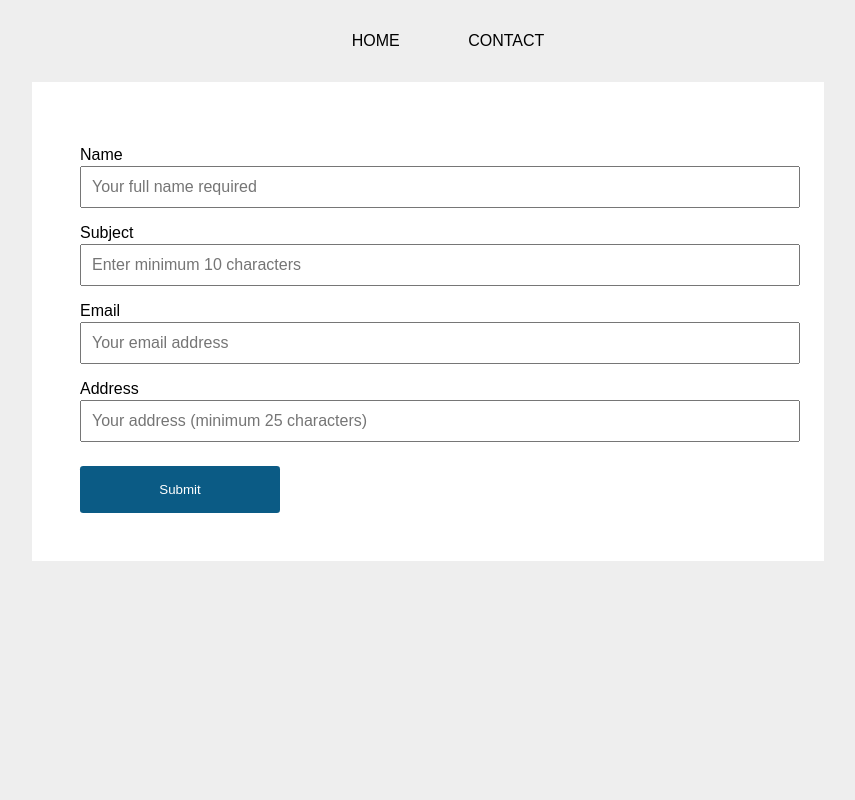
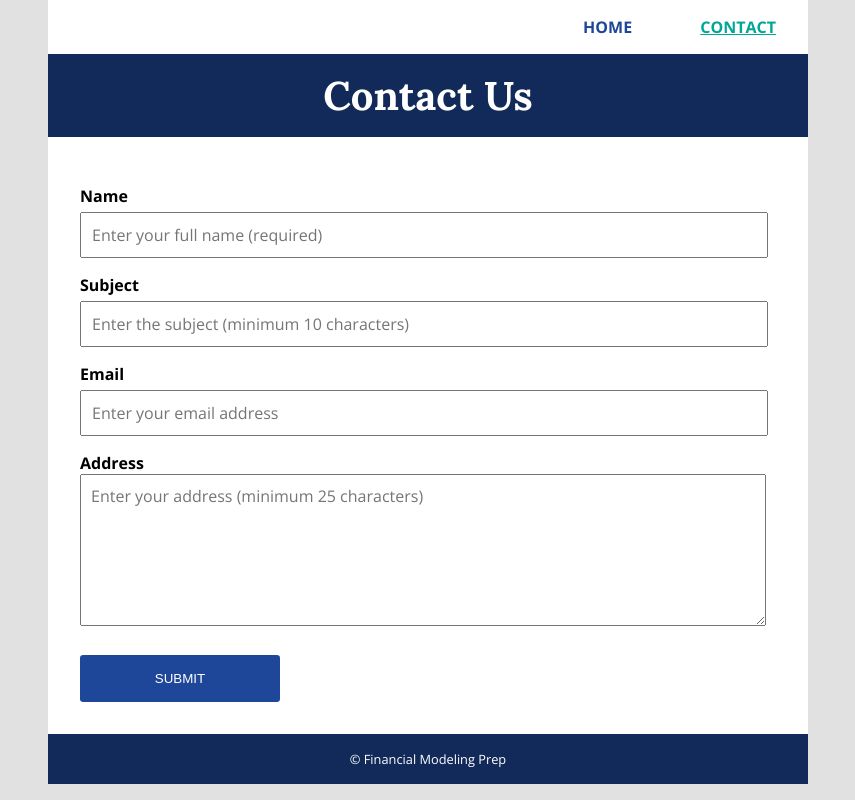
Before and after one commit to DaliaSir/javaScript1_ca, a plain HTML site: page contact.html in a window 1280 px wide. Shown: the whole page, without its empty margins (212-1067 px from the left). Drawn offline with nearby package versions, Linux system fonts and the light colour scheme.

Commit message:
Changes made

```diff
--- a/contact.html
+++ b/contact.html
@@ -1,51 +1,85 @@
-<!doctype html>
+<!DOCTYPE html>
 <html lang="en">
   <head>
-    <meta charset="utf-8">
-	<meta name="description" content="Contact form">
-	<meta name="keywords" content="Contact, Contact form">
-	<meta name="author" content="Dalia Sireikyte">
-	<meta name="viewport" content="width=device-width, initial-scale=1.0">
+    <meta charset="utf-8" />
+    <meta name="description" content="Contact form" />
+    <meta name="keywords" content="Contact, Contact form" />
+    <meta name="author" content="Dalia Sireikyte" />
+    <meta name="viewport" content="width=device-width, initial-scale=1.0" />
     <title>Contact</title>
-    <link rel="stylesheet" href="css/style.css">
+    <link
+      href="https://fonts.googleapis.com/css2?family=Lora:wght@400;600;700&family=Open+Sans:ital,wght@0,400;0,700;1,400&display=swap"
+      rel="stylesheet"
+    />
+    <link rel="stylesheet" href="css/style.css" />
   </head>
   <body>
     <header>
       <nav class="navigation">
         <ul>
           <li><a href="index.html" title="Home">Home</a></li>
-                <li><a href="contact.html" title="Contact">Contact</a></li>
+          <li>
+            <a href="contact.html" title="Contact" id="active">Contact</a>
+          </li>
         </ul>
       </nav>
     </header>
-  <body>
+
     <main class="contact-container">
+      <h1>Contact Us</h1>
+      <div id="message"></div>
+      <form id="contact-form">
+        <label for="name"
+          >Name
+          <input
+            type="text"
+            name="name"
+            placeholder="Enter your full name (required)"
+            id="name"
+          />
+        </label>
+        <div class="form-error" id="nameError">Please enter your full name</div>
+        <label for="subject"
+          >Subject
+          <input
+            type="text"
+            name="subject"
+            placeholder="Enter the subject (minimum 10 characters)"
+            id="subject"
+          />
+        </label>
+        <div class="form-error" id="subjectError">
+          Subject must be at least 10 characters long
+        </div>
+        <label for="email"
+          >Email
+          <input
+            type="email"
+            name="email"
+            placeholder="Enter your email address"
+            id="email"
+          />
+        </label>
+        <div class="form-error" id="emailError">
+          Please enter a valid email address
+        </div>
+        <label for="address">Address</label>
+        <textarea
+          name="address"
+          placeholder="Enter your address (minimum 25 characters)"
+          id="address"
+        ></textarea>
 
-        <form id="contact-form">
-            <label>Name
-                <input name="name" placeholder="Your full name required" id="name">
-            </label>
-            <div class="form-error" id="nameError">Please enter your  full name</div>
-            <label>Subject
-                <input name="subject" placeholder="Enter minimum 10 characters" id="subject">
-            </label>
-            <div class="form-error" id="subjectError">Subject must be at least 10 characters long</div>
-            <label>Email
-                <input name="email" placeholder="Your email address" id="email">
-            </label>
-            <div class="form-error" id="emailError">Please enter a valid email address</div>
-            <label>Address
-                <input name="address" placeholder="Your address (minimum 25 characters)" id="address">
-            </label>
-            <div class="form-error" id="addressError">Address must be at least 25 characters long</div>
-            <button >Submit</button>
-            <div id="message"></div>
+        <div class="form-error" id="addressError">
+          Address must be at least 25 characters long
+        </div>
+        <button>Submit</button>
       </form>
-
     </main>
+    <footer>
+      <div class="footer_copy">&copy; Financial Modeling Prep</div>
+    </footer>
 
     <script src="js/contact.js"></script>
-
-
   </body>
 </html>
--- a/css/style.css
+++ b/css/style.css
@@ -1,3 +1,113 @@
+/*----------General----------*/
+
+html {
+  background-color: #e1e1e1;
+}
+
+body {
+  margin: 0 auto;
+  padding: 0;
+  font-family: "Open Sans", "Helvetica", sans-serif;
+  font-size: 1rem;
+  max-width: 760px;
+  background-color: #ffffff;
+}
+
+h1 {
+  font-family: "Lora", "Times New Roman", serif;
+  font-size: 2.5rem;
+  background-color: #122a59;
+  padding: 1rem;
+  margin: 0;
+  color: #ffffff;
+}
+
+.footer_copy {
+  background-color: #122a59;
+  padding: 1rem;
+  text-align: center;
+  color: #ffffff;
+  font-size: 0.8rem;
+}
+
+a {
+  text-decoration: none;
+  color: #000000;
+}
+
+/*----------Navigation----------*/
+
+nav ul {
+  text-transform: uppercase;
+  text-align: right;
+  margin: 0;
+  font-weight: 600;
+}
+
+.breadcrumb-nav {
+  text-transform: uppercase;
+  text-align: left;
+}
+
+nav li,
+.breadcrumb-nav {
+  display: inline-block;
+  margin: 1rem 2rem;
+  color: #1f4799;
+}
+
+nav a {
+  color: #1f4799;
+}
+
+nav a:hover,
+.breadcrumb-nav:hover {
+  color: #03a696;
+}
+
+#active {
+  color: #03a696;
+  text-decoration: underline;
+}
+
+/*----------Main----------*/
+
+.articleContainer {
+  padding: 1rem;
+}
+
+.articleContainer:hover {
+  background-color: #e1e1e1;
+}
+
+.linkToArticle {
+  font-weight: 600;
+  color: #1f4799;
+}
+
+.linkToArticle:hover {
+  color: #03a696;
+}
+
+.container {
+  text-align: center;
+}
+
+.contact-container {
+  max-width: 760px;
+  background-color: #ffffff;
+}
+
+.contact-container h1 {
+  text-align: center;
+}
+
+.results,
+.article-details {
+  margin: 0 auto;
+  padding: 1rem;
+}
+
 .image {
   margin: 1rem;
   height: 290px;
@@ -5,91 +115,88 @@
   background-repeat: no-repeat;
   background-size: contain;
 }
-body {
-  font-family: Arial, Helvetica, sans-serif;
-  background-color: #eeeeee;
-}
-a {
-  text-decoration: none;
-  color: black;
-}
 
-nav ul {
-  text-transform: uppercase;
-  text-align: center;
-}
-
-nav li {
-  display: inline-block;
-  margin: 1rem 2rem;
-}
-.container {
-  max-width: 760px;
-  margin: 0 auto;
-  text-align: center;
-  background-color: #ffffff;
+.articleDetails {
+  font-size: 0.8rem;
   padding: 1rem;
 }
 
-.contact-container {
-  max-width: 760px;
-  margin: 0 auto;
-  background-color: #ffffff;
-  padding: 1rem;
-}
+/*----------form----------*/
 
 form {
-  padding: 2em;
+  padding: 2rem;
+  margin-right: 2rem;
   background: white;
   border-radius: 1rem;
 }
 
+form label {
+  font-weight: 600;
+  display: block;
+  margin-top: 1rem;
+}
+
 input {
   width: 100%;
-  margin-top: 2px;
+  margin-top: 5px;
   padding: 10px;
   font-size: 16px;
+  font-family: "Open Sans", "Helvetica", sans-serif;
+}
+
+textarea {
+  font-family: "Open Sans", "Helvetica", sans-serif;
+  padding: 10px;
+  font-size: 16px;
+  width: 100%;
+  min-height: 130px;
 }
 
 button {
-  background: rgb(11, 91, 133);
+  background-color: #1f4799;
   border: none;
   width: 200px;
   padding: 1rem;
-  color: white;
+  color: #ffffff;
+  text-transform: uppercase;
   margin-top: 1.5rem;
   cursor: pointer;
   border-radius: 0.2rem;
 }
 
-label {
-  display: block;
-  margin-top: 1rem;
+button:hover {
+  background-color: #03a696;
+}
+
+button:active {
+  background-color: rgb(3, 166, 150, 0.7);
 }
 
 .form-error {
   display: none;
-  color: red;
+  color: #ff0000;
   font-size: 0.9rem;
   margin-top: 2px;
 }
 
 .message {
-  background: green;
+  background: #04bf8a;
   padding: 1rem;
-  color: white;
-  border-radius: 0.2rem;
+  color: #ffffff;
   margin-top: 1.5rem;
 }
 
+/*----------loader-------------*/
+
 .loader {
   border: 16px solid #f3f3f3;
-  border-top: 16px solid rgb(11, 91, 133);
+  border-top: 16px solid #03a696;
+  border-bottom: 16px solid #1c418c;
   border-radius: 50%;
   width: 120px;
   height: 120px;
   animation: spin 2s linear infinite;
-  margin-left: 50%;
+  margin-left: 40%;
   transform: translateX(-50%);
 }
 
--- a/js/contact.js
+++ b/js/contact.js
@@ -8,7 +8,7 @@ const emailError = document.querySelector("#emailError");
 const address = document.querySelector("#address");
 const addressError = document.querySelector("#addressError");
 
-function validateForm() {
+function validateForm(event) {
   event.preventDefault();
 
   if (checkLength(name.value, 1) === true) {
```
Also changed, not shown: details.html (+25 -11 lines), index.html (+20 -10 lines), js/details.js (+7 -5 lines), js/script.js (+8 -4 lines). Lines whose indentation alone changed are shown as unchanged.
